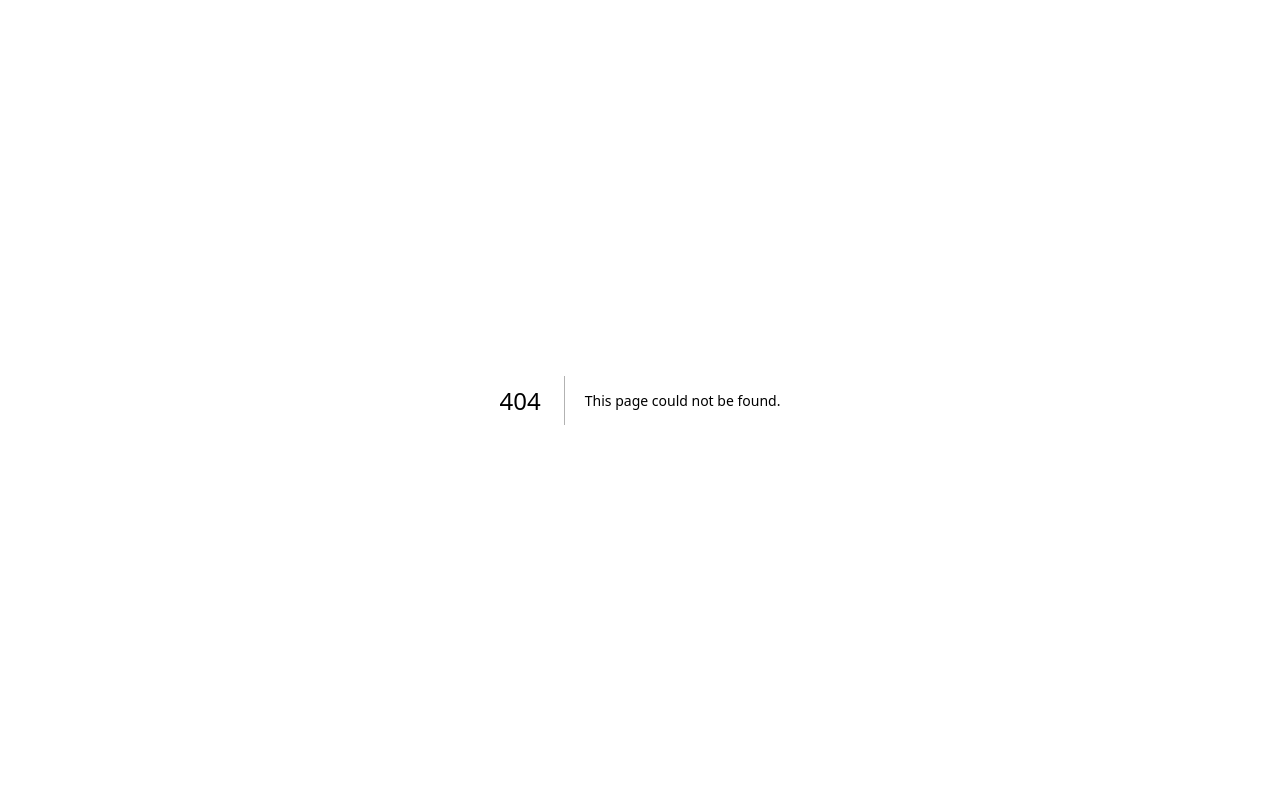
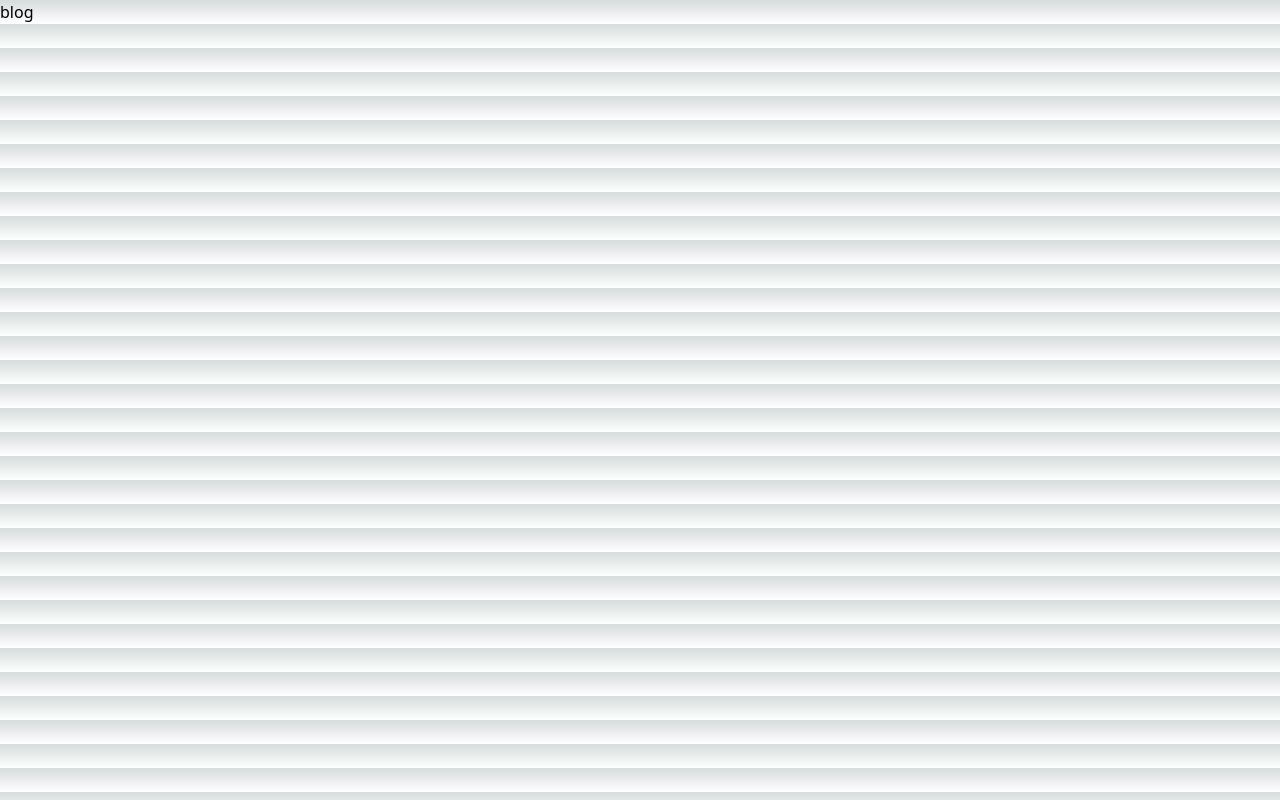
Before and after one commit to Ujjal-ENG/start-learn-nextjs, a Next.js app: page /blog-post/blog in a window 1280 px wide. Before the commit this address had no page. Built offline with nearby package versions, Linux system fonts and the light colour scheme.

Commit message:
done the nested router

```diff
--- /dev/null
+++ b/pages/blog-post/blog.js
@@ -0,0 +1,7 @@
+import React from "react";
+
+const blog = () => {
+  return <div>blog</div>;
+};
+
+export default blog;
```
